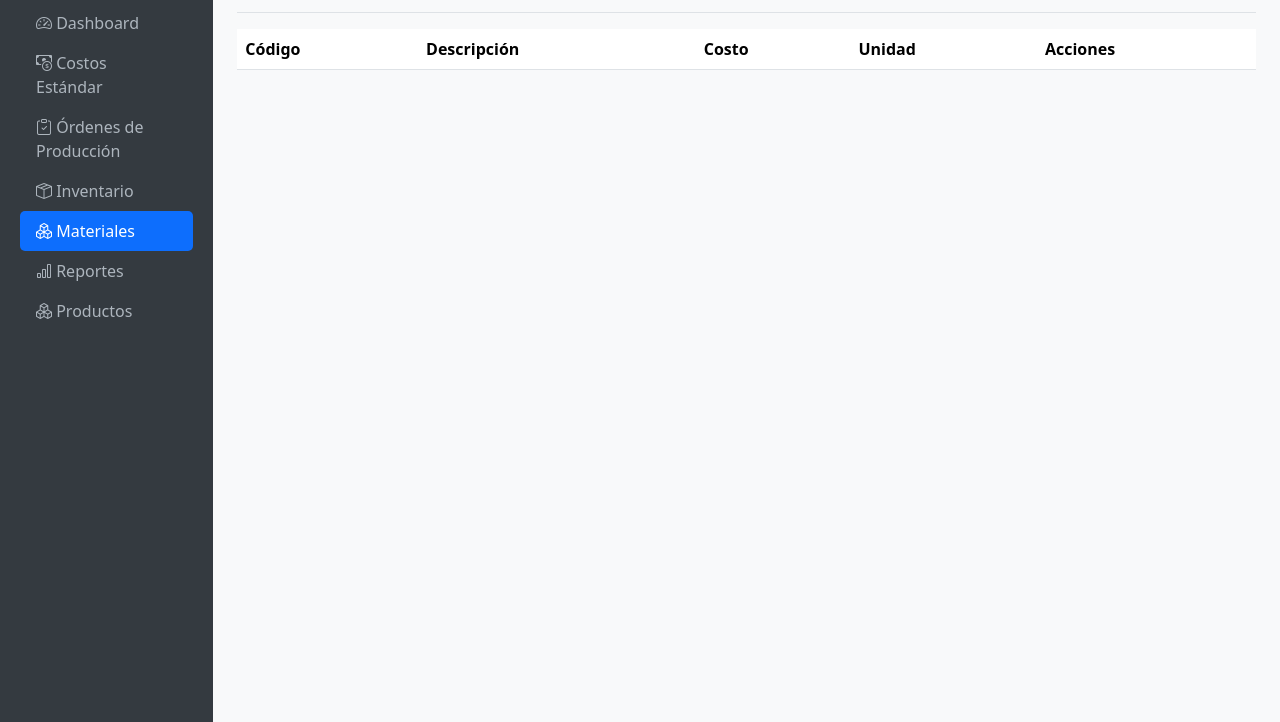
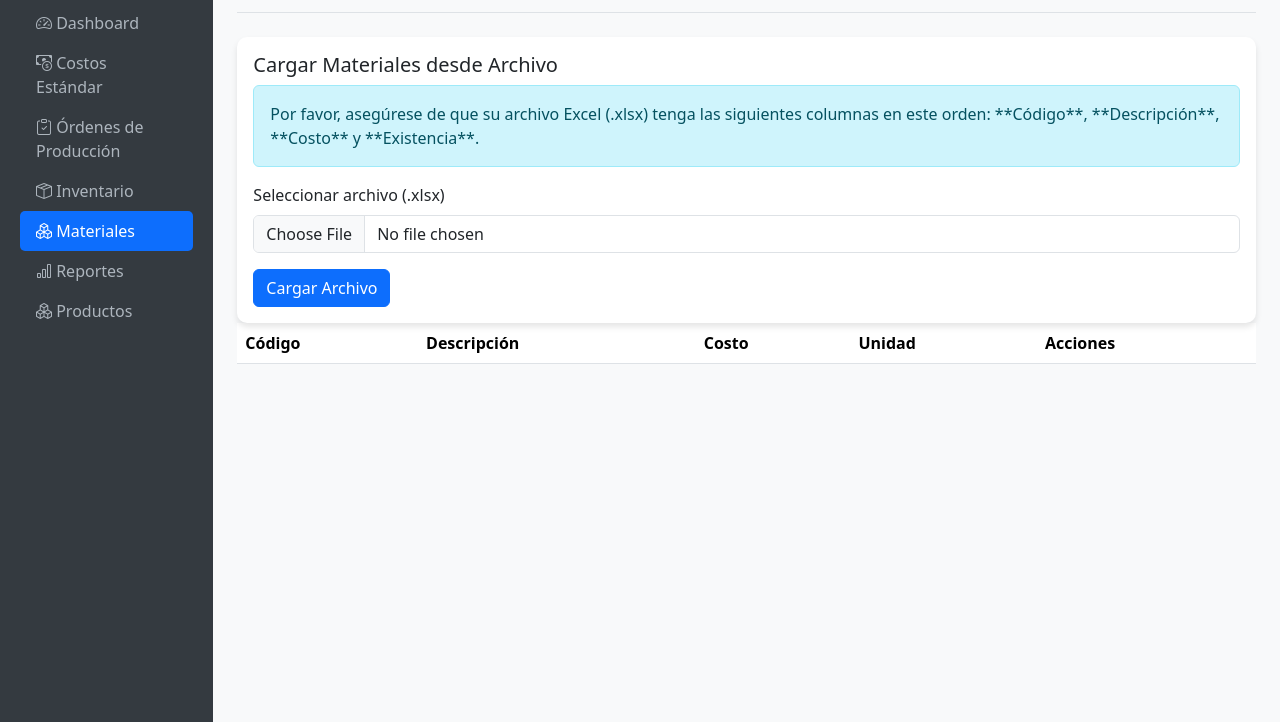
Before and after one commit to dmazzacan-byte/Superprod, a plain HTML site: page index.html in a window 1280 px wide. Both pictures are taken after a click on the link "Materiales". Shown: the part 78-800 px from the top of the page. Drawn offline with nearby package versions, Linux system fonts and the light colour scheme.

Commit message:
Update index.html

```diff
--- a/index.html
+++ b/index.html
@@ -199,6 +199,23 @@
                             <i class="bi bi-plus-lg"></i> Agregar Material
                         </button>
                     </div>
+
+                    <div class="card mt-4">
+                        <div class="card-body">
+                            <h5 class="card-title">Cargar Materiales desde Archivo</h5>
+                            <div class="alert alert-info" role="alert">
+                                Por favor, asegúrese de que su archivo Excel (.xlsx) tenga las siguientes columnas en este orden: **Código**, **Descripción**, **Costo** y **Existencia**.
+                            </div>
+                            <form id="uploadMaterialForm">
+                                <div class="mb-3">
+                                    <label for="materialFile" class="form-label">Seleccionar archivo (.xlsx)</label>
+                                    <input class="form-control" type="file" id="materialFile" accept=".xlsx" required>
+                                </div>
+                                <button type="submit" class="btn btn-primary">Cargar Archivo</button>
+                            </form>
+                        </div>
+                    </div>
+
                     <table class="table table-striped">
                         <thead>
                             <tr>
```
